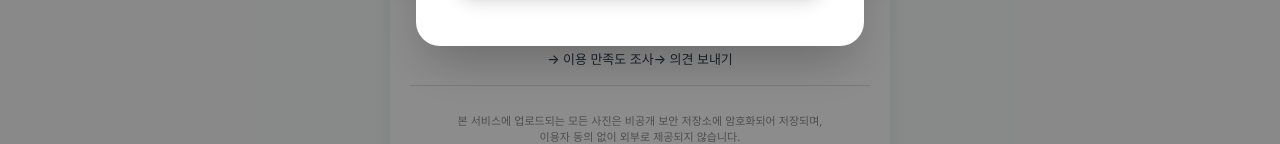
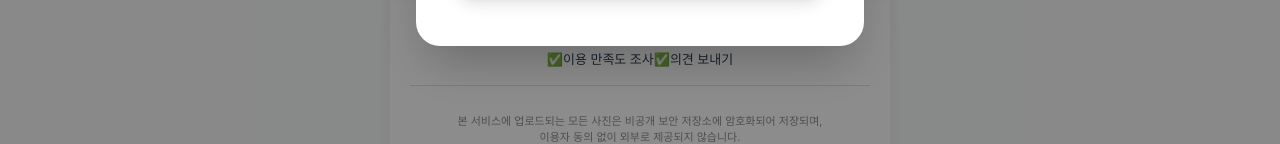
Before and after one commit to kkongkkong/piclog, a Next.js app: page / in a window 1280 px wide. Shown: the part 588-732 px from the top of the page. Built offline with nearby package versions, Linux system fonts and the light colour scheme; no server answers; the database is empty.

Commit message:
Update footer link text to use checkmark emoji
- Change "→ 이용 만족도 조사" to "✅이용 만족도 조사"
- Change "→ 의견 보내기" to "✅의견 보내기"

🤖 Generated with [Claude Code](https://claude.com/claude-code)

Co-Authored-By: Claude Sonnet 4.5 <noreply@anthropic.com>

```diff
--- a/pages/index.tsx
+++ b/pages/index.tsx
@@ -121,7 +121,7 @@ export default function Home() {
             rel="noopener noreferrer"
             className="feedback-link"
           >
-            → 이용 만족도 조사
+            ✅이용 만족도 조사
           </a>
           <a
             href="https://forms.gle/7VaxGnDrMigQoZTLA"
@@ -129,7 +129,7 @@ export default function Home() {
             rel="noopener noreferrer"
             className="feedback-link"
           >
-            → 의견 보내기
+            ✅의견 보내기
           </a>
         </div>
         <p style={{
```
